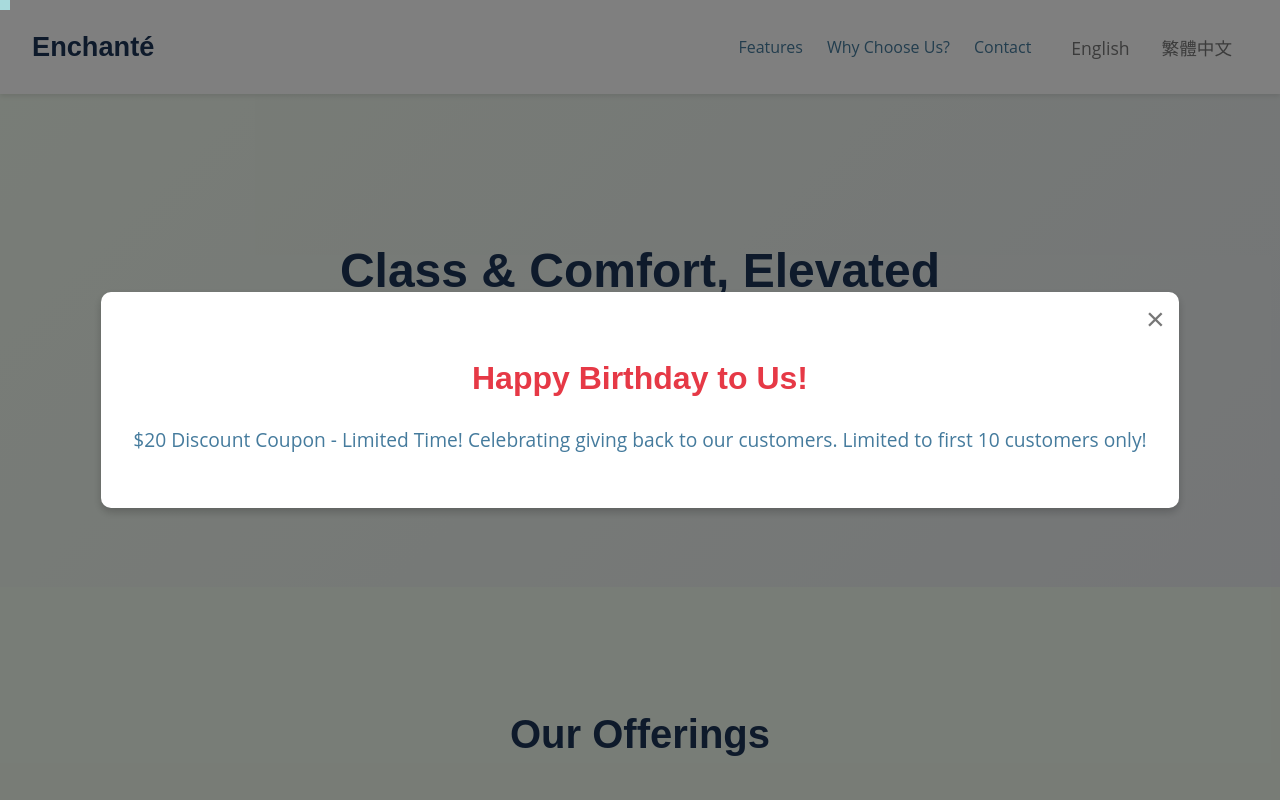
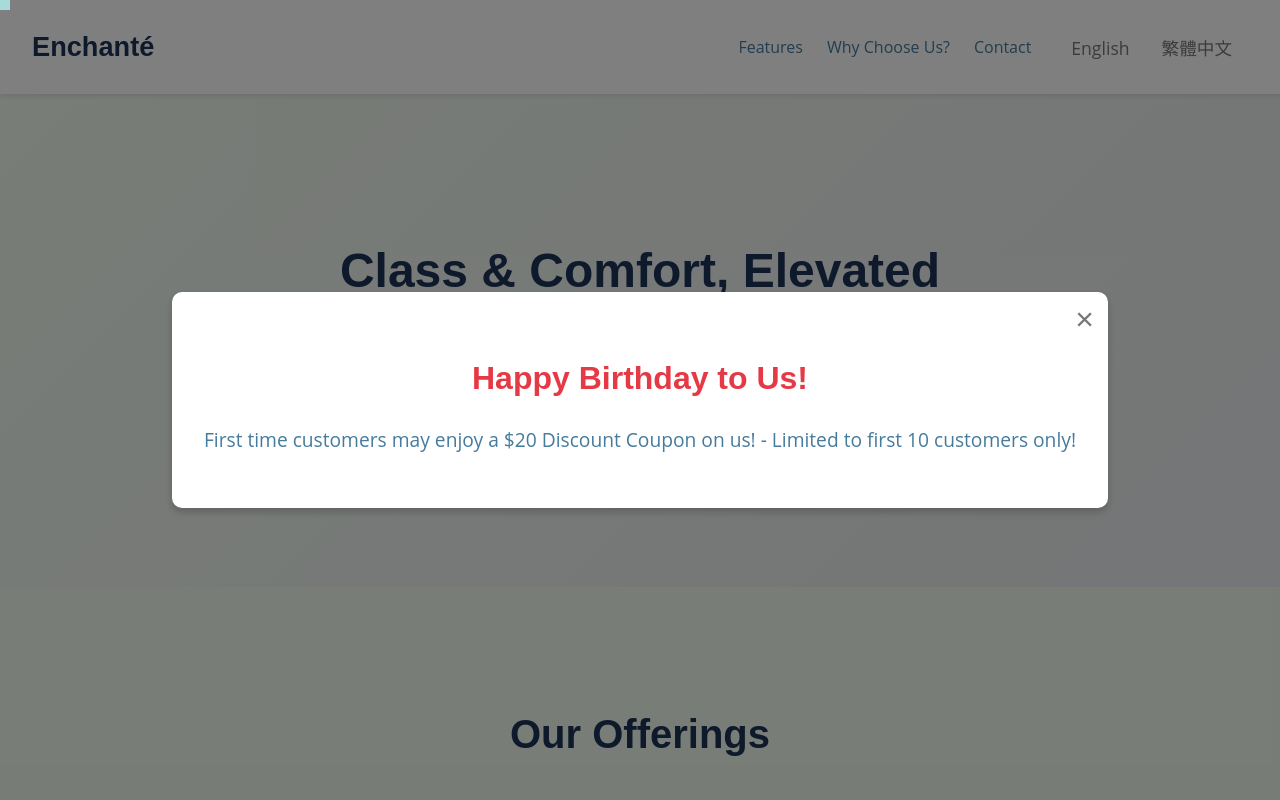
Before and after one commit to desertfox-gt/New, a React (Create React App) app: page / in a window 1280 px wide. Shown: the top 800 px of the page. Built offline with nearby package versions, Linux system fonts and the light colour scheme.

Commit message:
Update App.js

```diff
--- a/src/App.js
+++ b/src/App.js
@@ -176,7 +176,7 @@ function App() {
       birthdayPopup: {
         title: "Happy Birthday to Us!",
         message:
-          "$20 Discount Coupon - Limited Time! Celebrating giving back to our customers. Limited to first 10 customers only!",
+          "First time customers may enjoy a $20 Discount Coupon on us! - Limited to first 10 customers only!",
       },
     },
     zh: {
```
